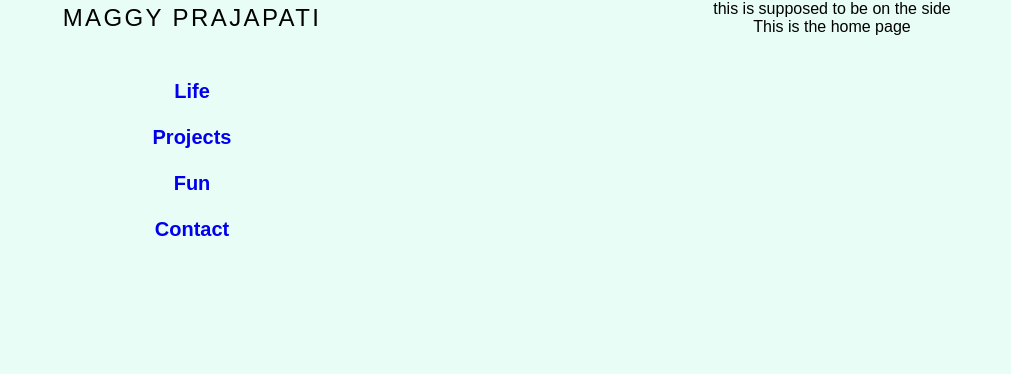
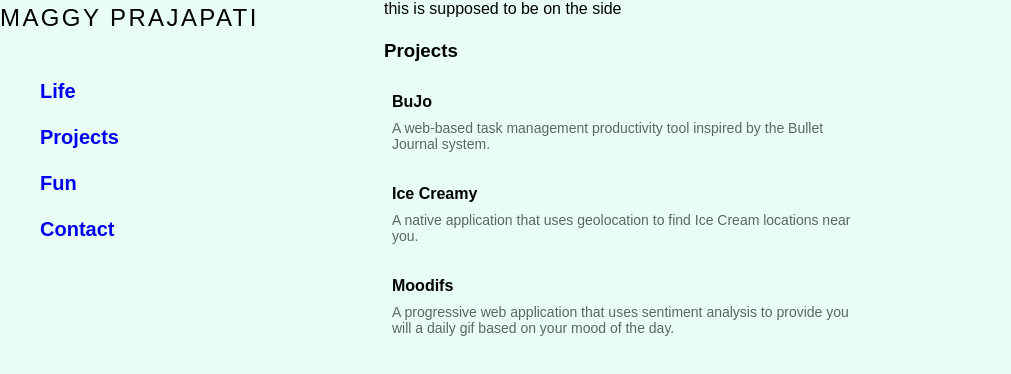
Before and after one commit to mupraj10/mupraj10.github.io, a React (Create React App) app: page /#/projects in a window 1280 px wide. Shown: the top 374 px of the page, without its empty margins (0-1011 px from the left). Built offline with nearby package versions, Linux system fonts and the light colour scheme.

Commit message:
grid inplace

```diff
--- a/src/App.js
+++ b/src/App.js
@@ -1,5 +1,5 @@
 import React, { Component } from "react";
-import { BrowserRouter as Router, Link, Route, Switch } from "react-router-dom";
+import { HashRouter as Router,  Route, Switch } from "react-router-dom";
 
 import Sidebar from './Sidebar'
 
@@ -16,7 +16,7 @@ class App extends Component {
 
       <article className="avenir">
       <Router>
-        <div className="vh-100 dt w-100 tc bg-washed-green cover">
+        <div className="vh-100 dt w-100 bg-washed-green cover">
 
           <Sidebar />
 
--- a/src/Projects.js
+++ b/src/Projects.js
@@ -1,51 +1,36 @@
 import React, { Component } from "react";
+import {  Link } from "react-router-dom";
+
 
 import projects from "./projects-data";
 
 export default class Projects extends Component {
   render() {
-    const linkStyle = "link b hover-green no-underline black dib ph2 pv1";
+    // const linkStyle = "link hover-green no-underline black dib ph2 pv1";
+    const hoverStyle = "link dt w-100  pb2 mt2 dim blue"
     return (
       <section className="">
         <h3 className="lh-copy"> Projects </h3>
-
+        <main className="center">
         {projects.map(project => {
           return (
-            <article className="cf">
-              <div className="fl w-100 w-50-ns tc">
+            <Link className={hoverStyle} to={`projects/${project.link}`} >
+            <article key={project.id}>
+              <div className="dt w-100 pb2 mt2 " >
+                <div className="dt v-top pl2">
+                  <h1 className="f6 f5-ns fw6 lh-title black mv0">{project.name}</h1>
 
-              <div>
-              <h1 class="f4 bg-near-white br3 br--top black-60 mv0 pv2 ph3">Title of card</h1>
+                  <p className="f6 fw4 mt2 mb0 black-60 measure-wide">{project.blurb}</p>
+
+                </div>
               </div>
-
-                <div className="tc">
-                  <a className={linkStyle} href={project.github}>
-                    Github
-                  </a>
-                  <a className={linkStyle} href={project.demo}>
-                    Demo
-                  </a>
-                  <a className={linkStyle} href={project.youtube}>
-                    Youtube
-                  </a>
-                </div>
+            </article>
+            </Link>
 
 
-
-              </div>
-              <div className="fl w-100 w-50-ns tc">
-
-              <img
-              src="http://tachyons.io/img/super-wide.jpg"
-              alt="A bright blue sky"
-              class="w-100 mw7 w5-ns"
-            />
-
-
-              </div>
-            </article>
           );
         })}
+        </main>
       </section>
     );
   }
--- a/src/projects-data.js
+++ b/src/projects-data.js
@@ -1,9 +1,11 @@
 const projects = [{
     id: 0,
     name: "BuJo",
+    link:'bujo',
     completed: true,
     picture: "/",
-    info: " A web-based task management productivity tool inspired by the Bullet Journal system. BuJo combines a journal, a planner, and a to-do list all in one. It provides data visualization of completed tasks to gain insight into what areas you are spending your efforts.",
+    blurb:"A web-based task management productivity tool inspired by the Bullet Journal system.",
+    info: "A web-based task management productivity tool inspired by the Bullet Journal system. BuJo combines a journal, a planner, and a to-do list all in one. It provides data visualization of completed tasks to gain insight into what areas you are spending your efforts.",
     github: "https://github.com/bujo1604/BuJo",
     demo: "https://bujo.herokuapp.com/",
     youtube: "https://www.youtube.com/watch?v=um_jAmuSNNM",
@@ -41,9 +43,11 @@ const projects = [{
 {
     id: 1,
     name: "Ice Creamy",
+    link:'icecreamy',
     completed: false,
     picture: "/",
-    info: " A native application that uses geolocation to find Ice Cream locations near you. It gives you a list of approximately 30 places that are relatively close to you. When selecting one of the locations, the information provided will be whether the location is currently open or closed, address, phone number and a map with its location marked in screen.",
+    blurb:"A native application that uses geolocation to find Ice Cream locations near you.",
+    info: "It gives you a list of approximately 30 places that are relatively close to you. When selecting one of the locations, the information provided will be whether the location is currently open or closed, address, phone number and a map with its location marked in screen.",
     github: "https://github.com/mupraj10/icecreamapp",
     demo: "currently unavailable",
     youtube: "https://youtu.be/mcdvn_Keheg",
@@ -60,9 +64,11 @@ const projects = [{
 {
     id: 2,
     name: "Moodifs",
+    link:'moodifs',
     completed: false,
     picture: "/",
-    info: "A progressive web application that uses sentiment analysis to provide you will a daily gif based on your mood of the day. It also provides data visualization of your monthly, weekly moods to get a sense of how you are feeling!",
+    blurb: "A progressive web application that uses sentiment analysis to provide you will a daily gif based on your mood of the day.",
+    info: "It also provides data visualization of your monthly, weekly moods to get a sense of how you are feeling!",
     github: "https://github.com/mupraj10/mooddif",
     demo: "currently unavailable",
     frameworks: [{
```
